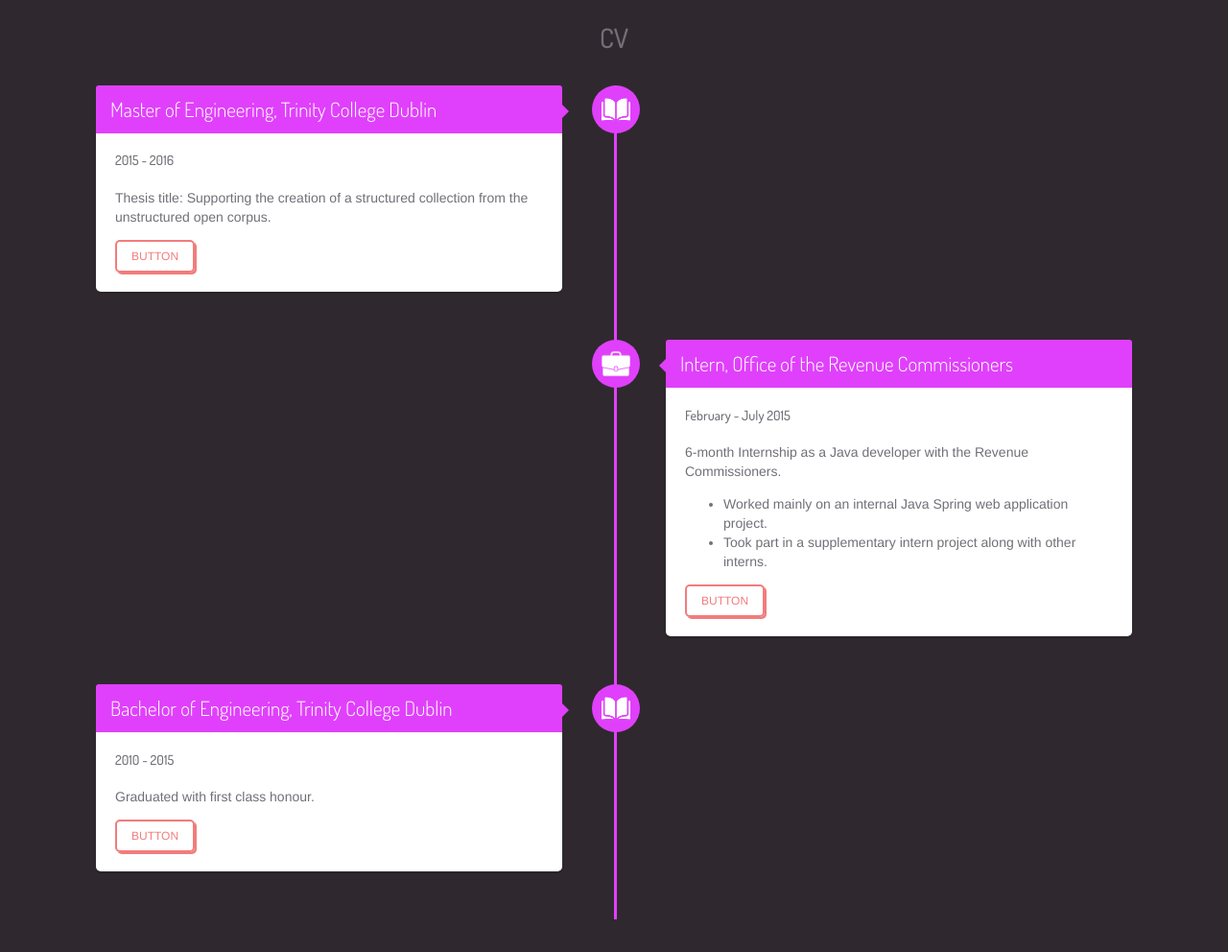
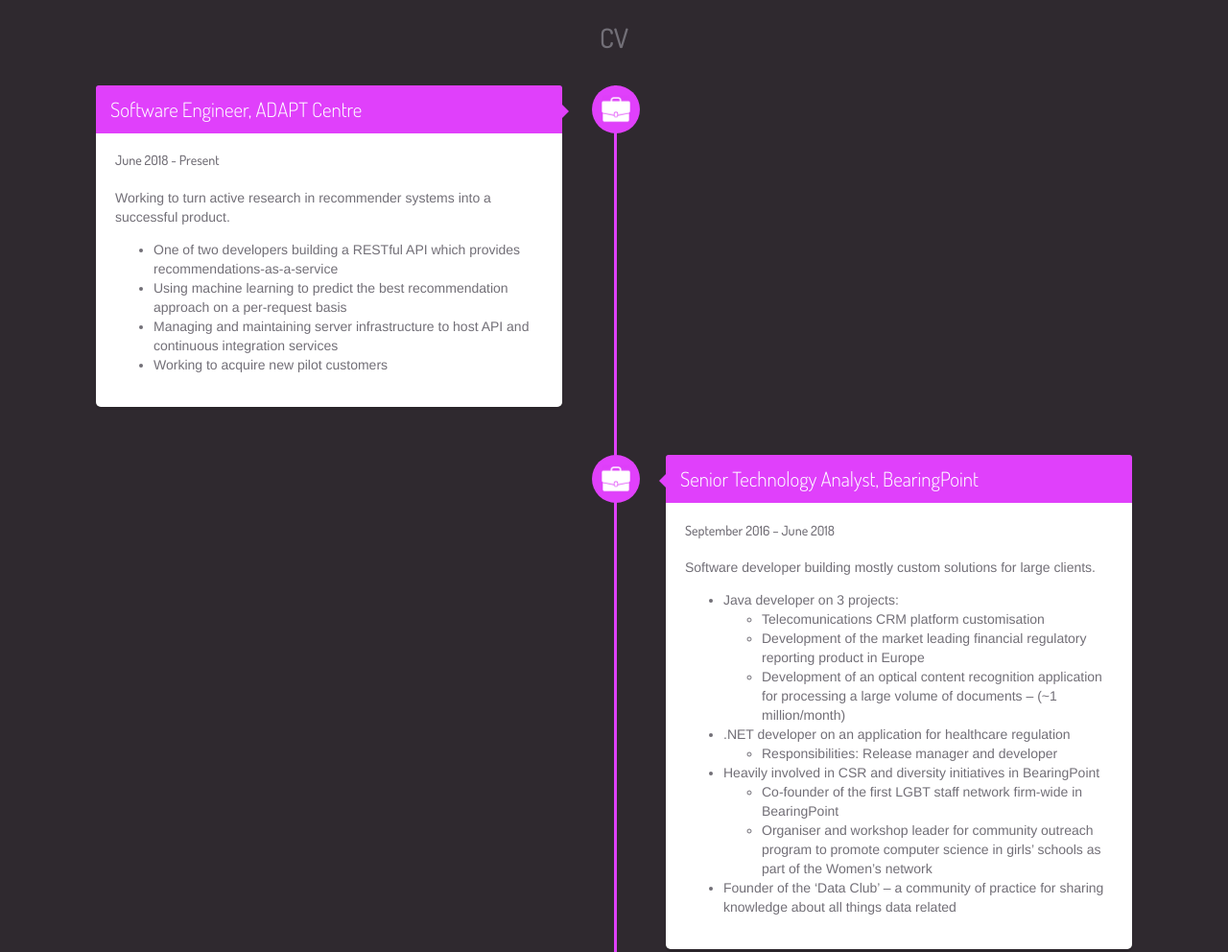
Before and after one commit to osheac5/website, a plain HTML site: page myExperience/index.html in a window 1280 px wide. Shown: the top 992 px of the page at 96% size. Before the commit the page ends 958 px from the top, so only its background shows below. Drawn offline with Linux system fonts and the light colour scheme; a script that the page names is missing.

Commit message:
Finished off CV content

```diff
--- a/aboutMe/scroller.css
+++ b/aboutMe/scroller.css
@@ -237,7 +237,7 @@
   background-image: none;
 }
 [data-type="china"] .content__left {
-  background-image: url("https://s3-us-west-2.amazonaws.com/s.cdpn.io/215059/china.jpg");
+  background-image: url("../images/shoutout.png");
 }
 .spinner--right [data-type="china"] .content__left {
   background-image: none;
--- a/myExperience/index.html
+++ b/myExperience/index.html
@@ -16,6 +16,57 @@
     <h1 class="project-name">CV</h1>
 		<div id="timeline">
 
+
+		<div class="timeline-item">
+			<div class="timeline-icon">
+				<img src="img/briefcase.png" class="timeline-img"/>
+			</div>
+			<div class="timeline-content">
+				<h2>Software Engineer, ADAPT Centre</h2>
+				<h4>June 2018 - Present</h4>
+				<p>
+					Working to turn active research in recommender systems into a successful product.
+					<ul>
+						<li>One of two developers building a RESTful API which provides recommendations-as-a-service</li>
+						<li>Using machine learning to predict the best recommendation approach on a per-request basis</li>
+						<li>Managing and maintaining server infrastructure to host API and continuous integration services</li>
+						<li>Working to acquire new pilot customers</li>
+					</ul>
+				</p>
+			</div>
+		</div>
+
+		<div class="timeline-item">
+				<div class="timeline-icon">
+					<img src="img/briefcase.png" class="timeline-img"/>
+				</div>
+				<div class="timeline-content right">
+					<h2>Senior Technology Analyst, BearingPoint</h2>
+					<h4>September 2016 – June 2018</h4>
+					<p>
+						Software developer building mostly custom solutions for large clients.
+						<ul>
+							<li>Java developer on 3 projects:</li>
+							<ul>
+								<li>Telecomunications CRM platform customisation</li>
+								<li>Development of the market leading financial regulatory reporting product in Europe</li>
+								<li>Development of an optical content recognition application for processing a large volume of documents – (~1 million/month)</li>
+							</ul>
+							<li>.NET developer on an application for healthcare regulation</li>
+							<ul>
+								<li>Responsibilities: Release manager and developer</li>
+							</ul>
+							<li>Heavily involved in CSR and diversity initiatives in BearingPoint</li>
+							<ul>
+								<li>Co-founder of the first LGBT staff network firm-wide in BearingPoint</li>
+								<li>Organiser and workshop leader for community outreach program to promote computer science in girls’ schools as part of the Women’s network</li>
+							</ul>
+							<li>Founder of the ‘Data Club’ – a community of practice for sharing knowledge about all things data related</li>
+						</ul>
+					</p>
+				</div>
+			</div>
+
 			<div class="timeline-item">
 				<div class="timeline-icon">
 					<img src="img/book.png" class="timeline-img"/>
@@ -26,14 +77,12 @@
 					<p>
 						Thesis title: Supporting the creation of a structured collection from the unstructured open corpus.
 					</p>
-					<a href="#" class="btn">button</a>
 				</div>
 			</div>
 
 			<div class="timeline-item">
 				<div class="timeline-icon">
 					<img src="img/briefcase.png" class="timeline-img"/>
-
 				</div>
 				<div class="timeline-content right">
 					<h2>Intern, Office of the Revenue Commissioners</h2>
@@ -45,7 +94,6 @@
 							<li>Took part in a supplementary intern project along with other interns.</li>
 						</ul>
 					</p>
-					<a href="#" class="btn">button</a>
 				</div>
 			</div>
 
@@ -59,8 +107,9 @@
 					<p>
 						Graduated with first class honour.
 					</p>
-					<a href="#" class="btn">button</a>
+					<a href="#" class="btn">Download CV</a>
 				</div>
+
 			</div>
 
 		</div>
```
Also changed, not shown: aboutMe/index.html (+5 -12 lines), cards.html (+1 -1 lines), index.html (+0 -1 lines), images/shoutout.png.
